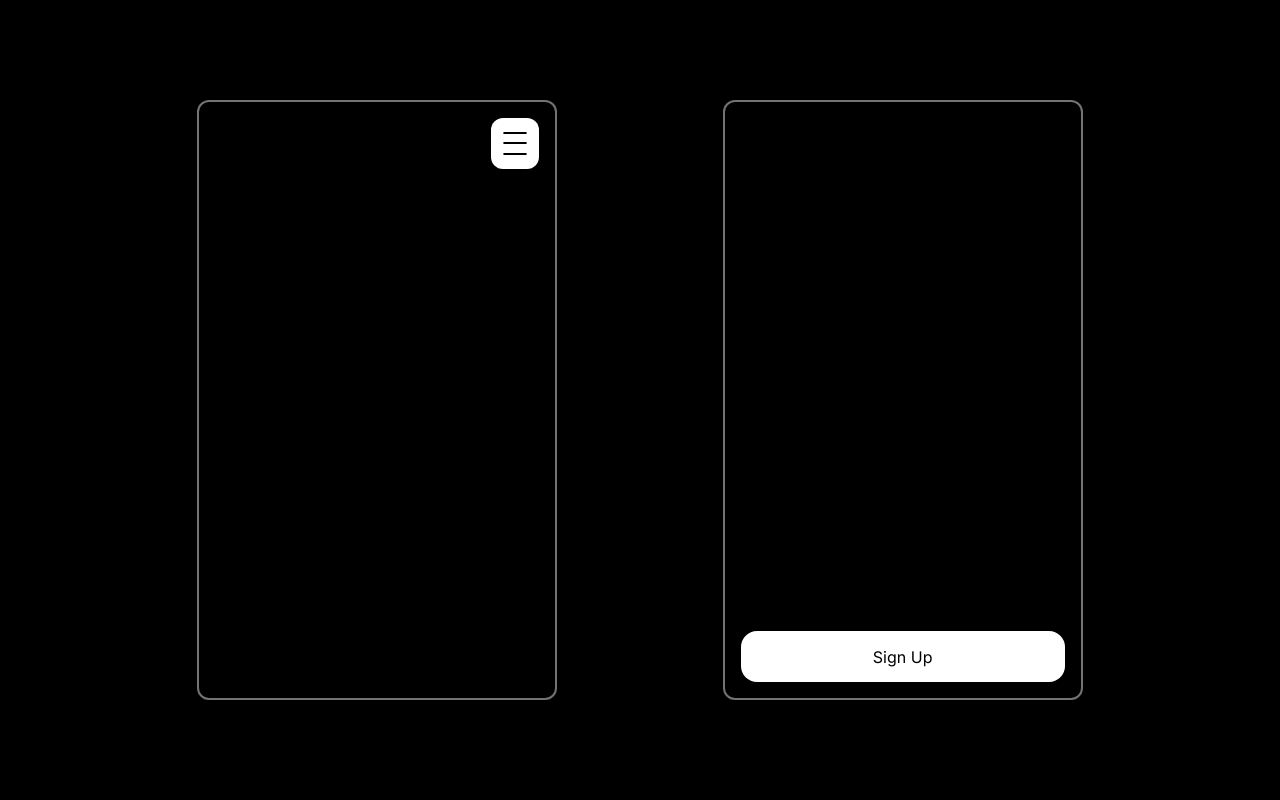
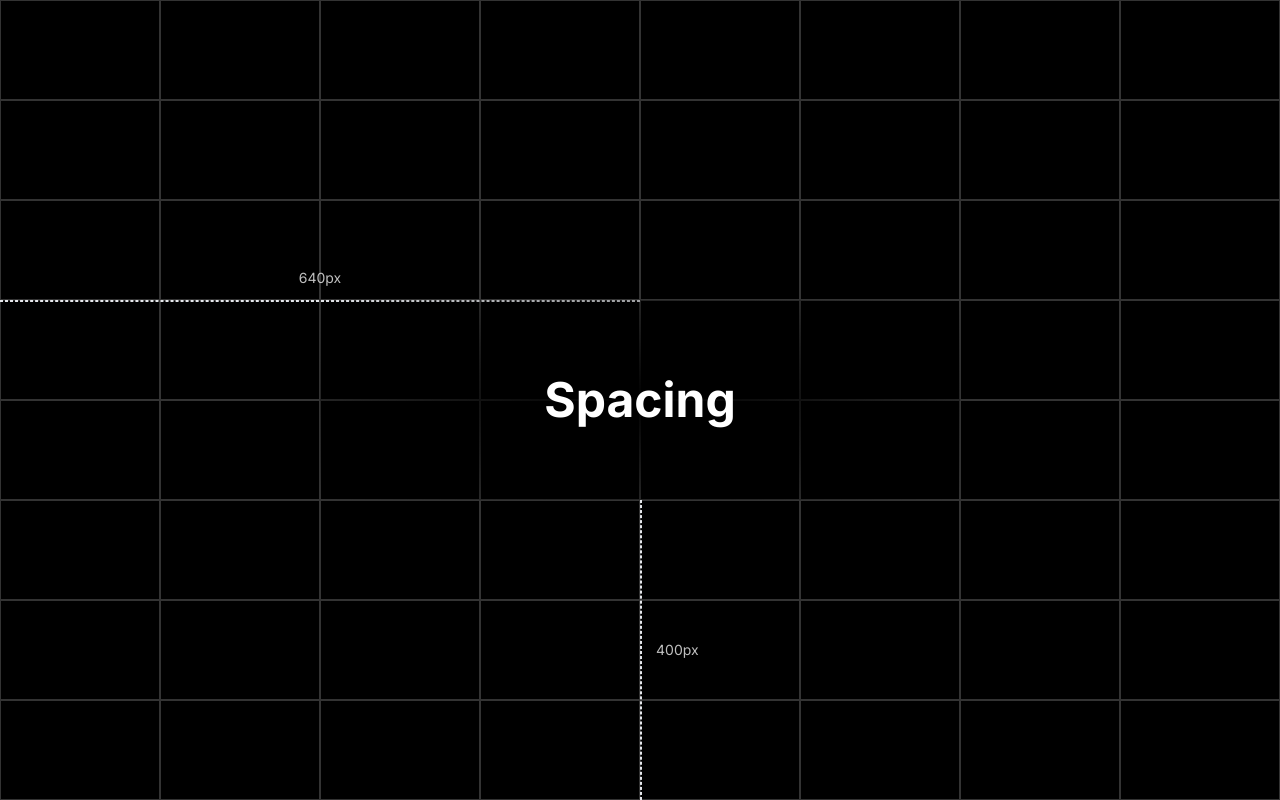
Before and after one commit to p4nthera115/random-components, a Next.js app: page / in a window 1280 px wide. Built offline with nearby package versions, Linux system fonts and the light colour scheme.

Commit message:
s p a c i n g

```diff
--- a/app/page.tsx
+++ b/app/page.tsx
@@ -1,11 +1,13 @@
 import MorphMenu from "@/components/MorphMenu";
 import MorphSignUp from "@/components/MorphSignUp";
+import Spacing from "@/components/Spacing";
 
 export default function Home() {
   return (
-    <div className="p-8 h-full w-full flex justify-evenly">
-      <MorphMenu />
-      <MorphSignUp />
+    <div className="h-full w-full flex justify-evenly">
+      {/* <MorphMenu /> */}
+      {/* <MorphSignUp /> */}
+      <Spacing />
     </div>
   );
 }
--- /dev/null
+++ b/components/Spacing.tsx
@@ -0,0 +1,87 @@
+"use client";
+
+import { useState, useEffect, SetStateAction, useRef } from "react";
+import { motion, animate, useIsomorphicLayoutEffect } from "framer-motion";
+
+export default function Spacing() {
+  const [width, setWidth] = useState<number>(0);
+  const [height, setHeight] = useState<number>(0);
+
+  useEffect(() => {
+    if (window) {
+      setWidth(window.innerWidth);
+      setHeight(window.innerHeight);
+    }
+  }, [width, window.innerWidth, window.innerHeight]);
+
+  return (
+    <>
+      <div className="grid grid-cols-8 grid-rows-8 w-full h-full absolute">
+        {Array.from({ length: 64 }).map((_, index) => (
+          <div key={index} className="border border-white/20" />
+        ))}
+      </div>
+      <div className="flex absolute w-1/2 self-center left-0 flex-col top-[37.5%] gap-2">
+        <span className="flex justify-center text-sm text-white/75 -translate-y-8">
+          {width && <AnimatedCounter from={0} to={width / 2} />}px
+        </span>
+        <motion.div
+          initial={{
+            width: "0%",
+          }}
+          animate={{
+            width: "100%",
+          }}
+          transition={{
+            duration: 1,
+            ease: "circOut",
+          }}
+          className="border border-dashed flex absolute"
+        />
+      </div>
+      <div className="flex absolute h-[37.5%] items-end bottom-0 flex-row gap-2">
+        <motion.div
+          initial={{
+            height: "0%",
+          }}
+          animate={{
+            height: "100%",
+          }}
+          transition={{
+            duration: 1,
+            ease: "circOut",
+          }}
+          className="absolute h-full border border-dashed flex"
+        />
+        <span className="flex absolute p-4 self-center text-sm text-white/75">
+          {height && <AnimatedCounter from={0} to={height / 2} />}px
+        </span>
+      </div>
+      <div className="flex justify-center w-1/2 h-1/4 items-center self-center z-10 bg-gradient-radial from-black  to-transparent">
+        <div className="font-bold text-5xl cursor-default">Spacing</div>
+      </div>
+    </>
+  );
+}
+
+function AnimatedCounter({ from, to }: { from: number; to: number }) {
+  const ref = useRef<HTMLSpanElement>(null);
+
+  useIsomorphicLayoutEffect(() => {
+    const element = ref.current;
+
+    if (!element) return;
+
+    element.textContent = from.toString();
+
+    const controls = animate(from, to, {
+      duration: 1.5,
+      ease: "circOut",
+      onUpdate(value) {
+        element.textContent = Math.round(value).toString();
+      },
+    });
+  }, [ref]);
+
+  return <span ref={ref}></span>;
+}
```
